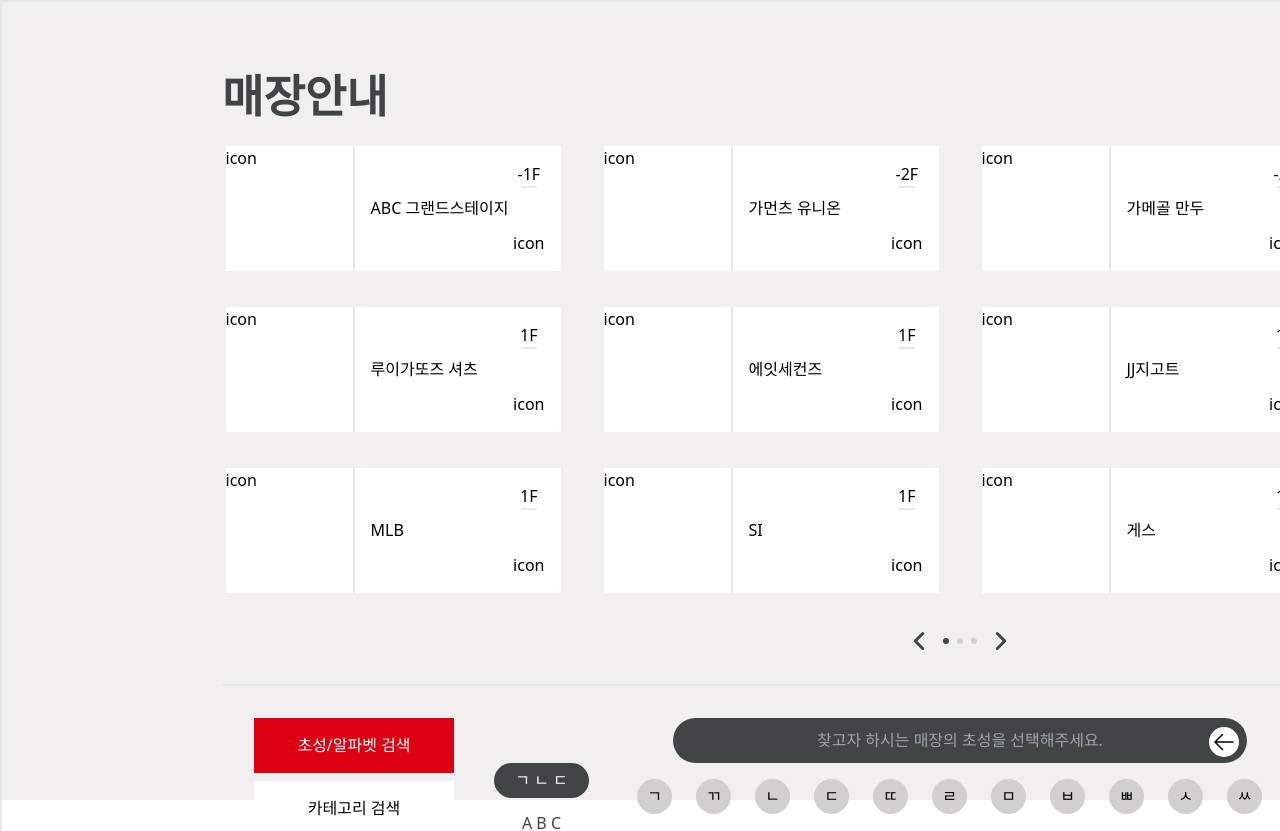
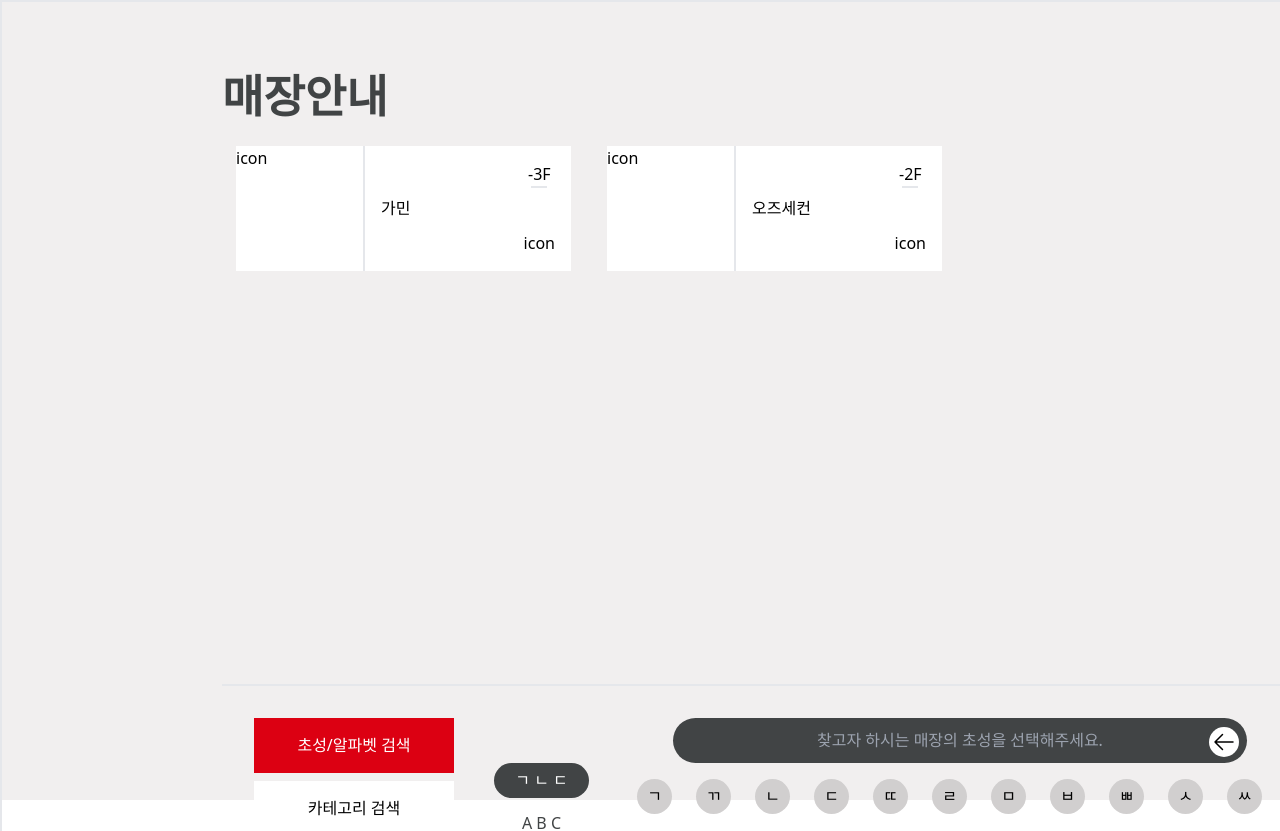
Before and after one commit to sungeun101/react_search-with-consonants, a React (Create React App) app: page / in a window 1280 px wide. Shown: the top 831 px of the page. Built offline with nearby package versions, Linux system fonts and the light colour scheme.

Commit message:
feat: Select Language

```diff
--- a/src/App.tsx
+++ b/src/App.tsx
@@ -4,10 +4,19 @@
 import Search from "./components/Search";
 import Carousel from "./components/Carousel";
 
-const slideLength = Math.ceil(stores.length / 12);
+export type Lang = "ko" | "en";
+
+export interface IStore {
+  name: {
+    ko: string;
+    en: string;
+  };
+  floor: number;
+}
 
 function App() {
-  const [filteredStores, setFilteredStores] = useState(stores);
+  const [filteredStores, setFilteredStores] = useState<IStore[]>(stores);
+  const [selectedLang, setSelectedLang] = useState<Lang>("ko");
 
   return (
     <section className="bg-mainBg w-screen h-screen">
@@ -17,51 +26,25 @@
             매장안내
           </header>
 
-          <main className="border-b-2 h-[540px]">
+          <main className="border-b-2 h-[540px] flex justify-center items-center flex-col">
             {/* stores */}
             {filteredStores.length === 0 ? (
-              <div className="flex justify-center items-center text-3xl text-grey">
-                검색 결과가 없습니다.
-              </div>
+              <div className="text-3xl text-grey">검색 결과가 없습니다.</div>
             ) : (
-              <Carousel>
-                {[...Array(slideLength)].map((current, currentSlideIndex) => (
-                  <ul
-                    key={currentSlideIndex}
-                    className="grid justify-items-center grid-cols-4 grid-rows-3 gap-9"
-                  >
-                    {filteredStores
-                      .slice(
-                        currentSlideIndex * 12,
-                        currentSlideIndex * 12 + 12
-                      )
-                      .map((store: any, _index: number) => (
-                        <li
-                          className="w-[335px] h-[125px] bg-white flex"
-                          key={store.name}
-                        >
-                          <div className="basis-2/3 border-r-2">icon</div>
-                          <div className="flex items-center justify-between w-full p-4">
-                            <span>{store.name}</span>
-                            <div className="flex flex-col h-full justify-between items-center">
-                              <span className="border-b-2 flex justify-center w-4">
-                                {store.floor}F
-                              </span>
-                              <span>icon</span>
-                            </div>
-                          </div>
-                        </li>
-                      ))}
-                  </ul>
-                ))}
-              </Carousel>
+              <Carousel
+                filteredStores={filteredStores}
+                selectedLang={selectedLang}
+              />
             )}
           </main>
 
-          <Search setFilteredStores={setFilteredStores} />
+          <Search
+            setFilteredStores={setFilteredStores}
+            selectedLang={selectedLang}
+          />
         </div>
 
-        <NavBar />
+        <NavBar selectedLang={selectedLang} setSelectedLang={setSelectedLang} />
       </div>
     </section>
   );
--- a/src/components/Carousel.tsx
+++ b/src/components/Carousel.tsx
@@ -1,16 +1,28 @@
 import React, { useEffect, useState } from "react";
+import { IStore, Lang } from "../App";
 import "./carousel.css";
 
-export default function Carousel({ children }: any) {
+interface Props {
+  filteredStores: IStore[];
+  selectedLang: Lang;
+}
+
+export default function Carousel({ filteredStores, selectedLang }: Props) {
   const [currentIndex, setCurrentIndex] = useState(0);
-  const [length, setLength] = useState(children.length); // total item(slide) that passed to the carousel
+  const [slideLength, setSlideLength] = useState(
+    Math.ceil(filteredStores.length / 12)
+  ); // total slides that passed to the carousel
 
   useEffect(() => {
-    setLength(children.length);
-  }, [children]);
+    console.log(filteredStores);
+  }, [filteredStores]);
+
+  useEffect(() => {
+    setSlideLength(Math.ceil(filteredStores.length / 12));
+  }, [filteredStores]);
 
   const next = () => {
-    if (currentIndex < length - 1) {
+    if (currentIndex < slideLength - 1) {
       setCurrentIndex((prev) => prev + 1);
     }
   };
@@ -29,14 +41,41 @@
             className="carousel-content"
             style={{ transform: `translateX(-${currentIndex * 100}%)` }}
           >
-            {children}
+            {[...Array(slideLength)].map((current, currentSlideIndex) => (
+              <ul
+                key={currentSlideIndex}
+                className="grid justify-items-center grid-cols-4 grid-rows-3 gap-9"
+              >
+                {filteredStores
+                  .slice(currentSlideIndex * 12, currentSlideIndex * 12 + 12)
+                  .map((store: any, _index: number) => (
+                    <li
+                      className="w-[335px] h-[125px] bg-white flex"
+                      key={store.name[selectedLang]}
+                    >
+                      <div className="basis-2/3 border-r-2">icon</div>
+                      <div className="flex items-center justify-between w-full p-4">
+                        <span>{store.name[selectedLang]}</span>
+                        <div className="flex flex-col h-full justify-between items-center">
+                          <span className="border-b-2 flex justify-center w-4">
+                            {store.floor}F
+                          </span>
+                          <span>icon</span>
+                        </div>
+                      </div>
+                    </li>
+                  ))}
+              </ul>
+            ))}
           </div>
         </div>
       </div>
 
       {/* carousel controller */}
-      {length > 1 && (
+
       <nav className="flex justify-center items-center h-24 text-black">
+        {slideLength > 1 && (
+          <>
             <button onClick={prev}>
               <svg
                 xmlns="http://www.w3.org/2000/svg"
@@ -55,8 +94,7 @@
             </button>
 
             <ul className="flex gap-2 mx-3">
-            {length &&
-              [...Array(length)].map((item, index) => (
+              {[...Array(slideLength)].map((item, index) => (
                 <li
                   key={index}
                   className={`w-1.5 h-1.5 rounded-full ${
@@ -82,8 +120,9 @@
                 />
               </svg>
             </button>
+          </>
+        )}
       </nav>
-      )}
     </>
   );
 }
--- a/src/components/NavBar.tsx
+++ b/src/components/NavBar.tsx
@@ -1,5 +1,5 @@
 import React from "react";
-
+import { Lang } from "../App";
 const menuTitle = [
   "층별안내",
   "매장안내",
@@ -9,7 +9,19 @@
   "시설안내",
 ];
 
-export default function NavBar() {
+interface Props {
+  selectedLang: Lang;
+  setSelectedLang: React.Dispatch<React.SetStateAction<Lang>>;
+}
+
+export default function NavBar({ selectedLang, setSelectedLang }: Props) {
+  const changeLanguage = () => {
+    setSelectedLang((prev) => {
+      if (prev === "ko") return "en";
+      return "ko";
+    });
+  };
+
   return (
     <nav className="h-[115px] w-full">
       <ul className="flex bg-white">
@@ -32,8 +44,30 @@
             <span>{menuTitle[index]}</span>
           </li>
         ))}
-        <li className="w-[240px] py-1 px-4 border-l-2 border-slate-50">
-          LANGUAGE
+        <li className="w-[240px] border-l-2 border-slate-50 flex flex-col justify-center items-center gap-1.5">
+          <div className="border-[1px] border-black">
+            <button
+              onClick={changeLanguage}
+              className={`py-1.5 px-5 ${
+                selectedLang === "ko"
+                  ? "bg-black text-white"
+                  : "bg-white text-black"
+              }`}
+            >
+              한글
+            </button>
+            <button
+              onClick={changeLanguage}
+              className={`py-1.5 px-5 ${
+                selectedLang === "en"
+                  ? "bg-black text-white"
+                  : "bg-white text-black"
+              }`}
+            >
+              EN
+            </button>
+          </div>
+          <div className="text-sm">LANGUAGE</div>
         </li>
       </ul>
     </nav>
--- a/src/components/Search.tsx
+++ b/src/components/Search.tsx
@@ -1,4 +1,5 @@
 import React, { useEffect, useState } from "react";
+import { IStore, Lang } from "../App";
 import { keyboards, stores } from "../consts";
 
 const reESC = /[\\^$.*+?()[\]{}|]/g;
@@ -37,14 +38,8 @@
 };
 
 interface Props {
-  setFilteredStores: React.Dispatch<
-    React.SetStateAction<
-      {
-        name: string;
-        floor: number;
-      }[]
-    >
-  >;
+  setFilteredStores: React.Dispatch<React.SetStateAction<IStore[]>>;
+  selectedLang: Lang;
 }
 
 interface IKeyboardType {
@@ -53,7 +48,7 @@
   consonants: Array<string | number>;
 }
 
-export default function Search({ setFilteredStores }: Props) {
+export default function Search({ setFilteredStores, selectedLang }: Props) {
   const [selectedCons, setSelectedCons] = useState("");
   const [selectedKeyboardType, setSelectedKeyboardType] =
     useState<IKeyboardType>(keyboards[0]);
@@ -84,10 +79,14 @@
       return Boolean(matches);
     };
     const matchedResult = stores
-      .filter((store) => isConsonantsMatched(selectedCons, store.name))
+      .filter((store) =>
+        isConsonantsMatched(selectedCons, store.name[selectedLang])
+      )
       .map((store) => {
         let totalDistance = 0;
-        const matchingWords = store.name.replace(regex, (match, ...groups) => {
+        const matchingWords = store.name[selectedLang].replace(
+          regex,
+          (match, ...groups) => {
             const letters = groups.slice(0, selectedCons.length);
             let lastIndex = 0;
             let highlighted = [];
@@ -101,7 +100,8 @@
               lastIndex = idx + 1;
             }
             return highlighted.join("");
-        });
+          }
+        );
         return { matchingWords, totalDistance };
       });
     let consecutedOnly: string[] = [];
@@ -109,7 +109,9 @@
       .filter((item) => item.totalDistance === 0)
       .forEach((item) => consecutedOnly.push(item.matchingWords));
     setFilteredStores(
-      stores.filter((store) => consecutedOnly.includes(store.name))
+      stores.filter((store) =>
+        consecutedOnly.includes(store.name[selectedLang])
+      )
     );
   };
 
--- a/src/consts.ts
+++ b/src/consts.ts
@@ -1,119 +1,133 @@
 export const stores = [
+  //   {
+  //     name: "ABC 그랜드스테이지",
+  //     floor: -1,
+  //   },
+  //   {
+  //     name: "가먼츠 유니온",
+  //     floor: -2,
+  //   },
+  //   {
+  //     name: "가메골 만두",
+  //     floor: -2,
+  //   },
   {
-    name: "ABC 그랜드스테이지",
-    floor: -1,
-  },
-  {
-    name: "가먼츠 유니온",
-    floor: -2,
-  },
-  {
-    name: "가메골 만두",
-    floor: -2,
-  },
-  {
-    name: "가민",
+    name: {
+      ko: "가민",
+      en: "GARMIN",
+    },
     floor: -3,
   },
+  //   {
+  //     name: "루이가또즈 셔츠",
+  //     floor: 1,
+  //   },
+  //   {
+  //     name: "에잇세컨즈",
+  //     floor: 1,
+  //   },
+  //   {
+  //     name: "JJ지고트",
+  //     floor: 1,
+  //   },
+  //   {
+  //     name: "LAP",
+  //     floor: 1,
+  //   },
+  //   {
+  //     name: "MLB",
+  //     floor: 1,
+  //   },
+  //   {
+  //     name: "SI",
+  //     floor: 1,
+  //   },
+  //   {
+  //     name: "게스",
+  //     floor: 1,
+  //   },
+  //   {
+  //     name: "까르뜨블랑슈",
+  //     floor: 1,
+  //   },
+  //   {
+  //     name: "고디바",
+  //     floor: -2,
+  //   },
+  //   {
+  //     name: "고세",
+  //     floor: 1,
+  //   },
+  //   {
+  //     name: "골든구스",
+  //     floor: 2,
+  //   },
+  //   {
+  //     name: "골든듀",
+  //     floor: 2,
+  //   },
+  //   {
+  //     name: "공차",
+  //     floor: -1,
+  //   },
+  //   {
+  //     name: "교동 한과",
+  //     floor: -2,
+  //   },
+  //   {
+  //     name: "구스 앤홈",
+  //     floor: -2,
+  //   },
+  //   {
+  //     name: "구찌",
+  //     floor: -3,
+  //   },
+  //   {
+  //     name: "구찌 게스 브린 스톤",
+  //     floor: 1,
+  //   },
+  //   {
+  //     name: "구찌 뷰티",
+  //     floor: 1,
+  //   },
+  //   {
+  //     name: "구호",
+  //     floor: 1,
+  //   },
+  //   {
+  //     name: "그레인스 쿠키",
+  //     floor: 1,
+  //   },
+  //   {
+  //     name: "그린파이브",
+  //     floor: 1,
+  //   },
+  //   {
+  //     name: "글라스가든",
+  //     floor: 1,
+  //   },
+  //   {
+  //     name: "글라스하우스",
+  //     floor: 1,
+  //   },
+  //   {
+  //     name: "금강",
+  //     floor: 1,
+  //   },
+  //   {
+  //     name: "기비",
+  //     floor: 3,
+  //   },
+  //   {
+  //     name: "K2",
+  //     floor: -2,
+  //   },
   {
-    name: "루이가또즈 셔츠",
-    floor: 1,
-  },
-  {
-    name: "에잇세컨즈",
-    floor: 1,
-  },
-  {
-    name: "JJ지고트",
-    floor: 1,
-  },
-  {
-    name: "LAP",
-    floor: 1,
-  },
-  {
-    name: "MLB",
-    floor: 1,
-  },
-  {
-    name: "SI",
-    floor: 1,
-  },
-  {
-    name: "게스",
-    floor: 1,
-  },
-  {
-    name: "까르뜨블랑슈",
-    floor: 1,
-  },
-  {
-    name: "고디바",
+    name: {
+      ko: "오즈세컨",
+      en: "O'2nd",
+    },
     floor: -2,
-  },
-  {
-    name: "고세",
-    floor: 1,
-  },
-  {
-    name: "골든구스",
-    floor: 2,
-  },
-  {
-    name: "골든듀",
-    floor: 2,
-  },
-  {
-    name: "공차",
-    floor: -1,
-  },
-  {
-    name: "교동 한과",
-    floor: -2,
-  },
-  {
-    name: "구스 앤홈",
-    floor: -2,
-  },
-  {
-    name: "구찌",
-    floor: -3,
-  },
-  {
-    name: "구찌 게스 브린 스톤",
-    floor: 1,
-  },
-  {
-    name: "구찌 뷰티",
-    floor: 1,
-  },
-  {
-    name: "구호",
-    floor: 1,
-  },
-  {
-    name: "그레인스 쿠키",
-    floor: 1,
-  },
-  {
-    name: "그린파이브",
-    floor: 1,
-  },
-  {
-    name: "글라스가든",
-    floor: 1,
-  },
-  {
-    name: "글라스하우스",
-    floor: 1,
-  },
-  {
-    name: "금강",
-    floor: 1,
-  },
-  {
-    name: "기비",
-    floor: 3,
   },
 ];
 
```
Lines whose indentation alone changed are shown as unchanged.
